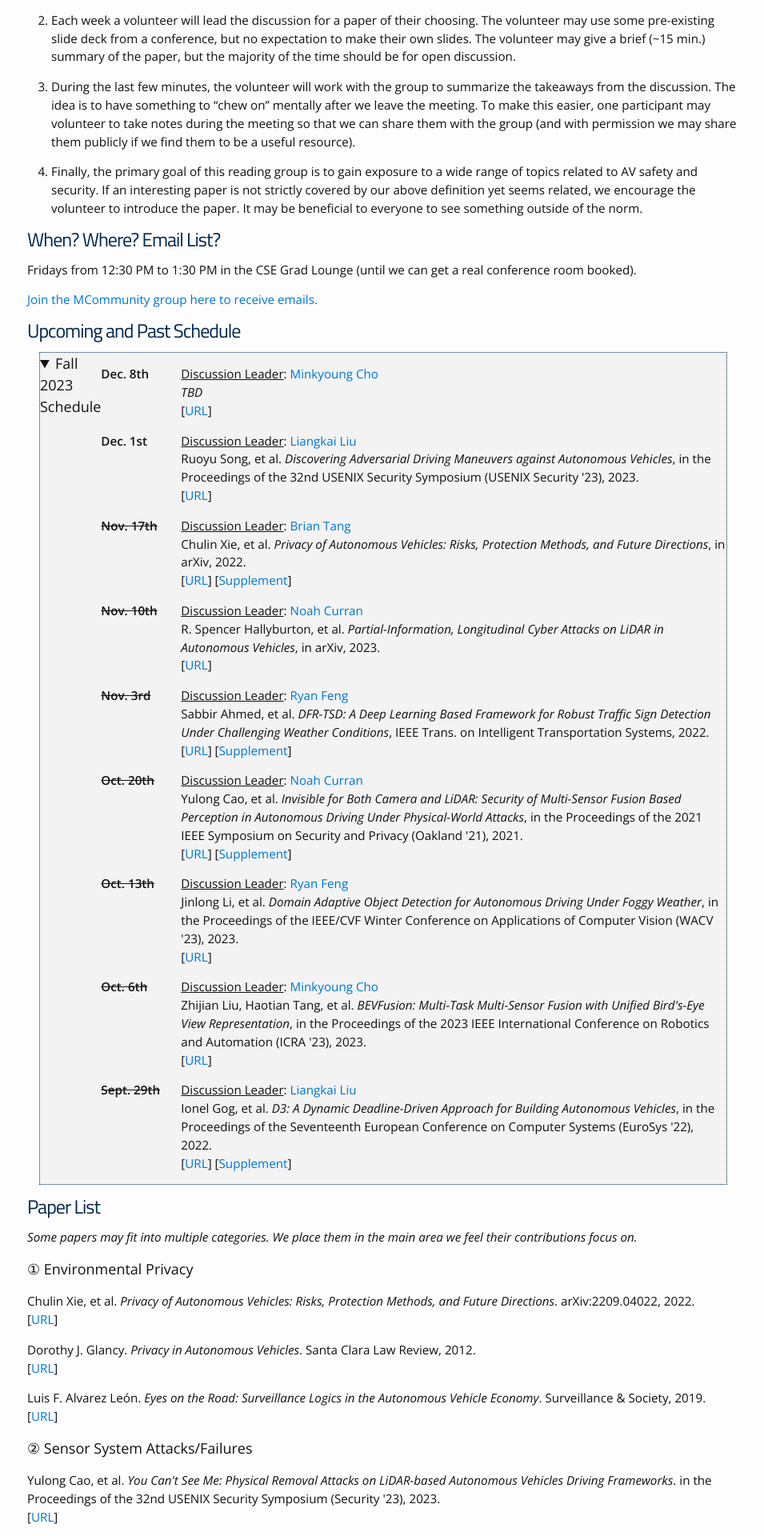
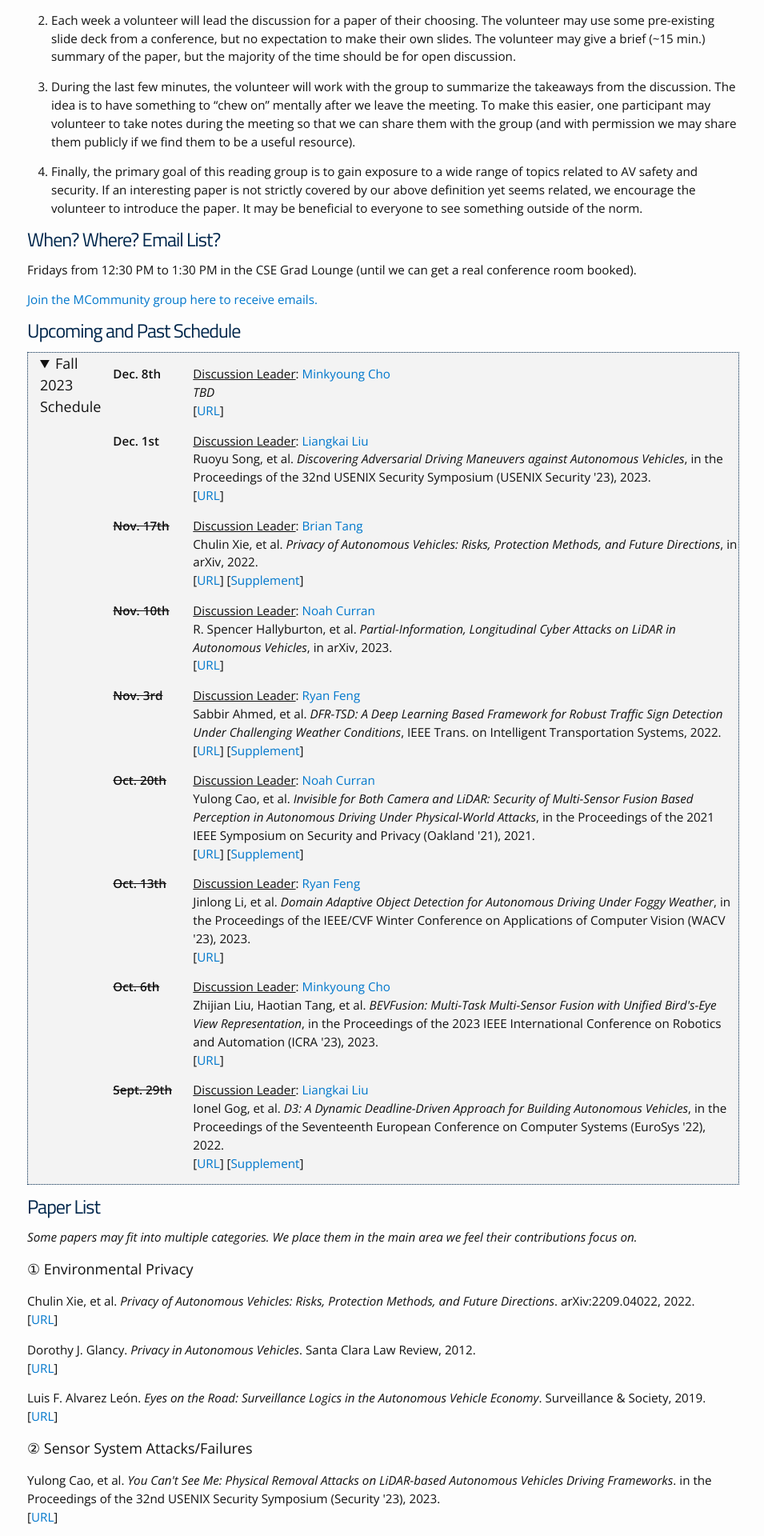
Before and after one commit to noah-curran/noah-curran.github.io, a Jekyll site: the page built from av-safe-sec.md, in a window 1280 px wide. Shown: the part 1232-3152 px from the top of the page at 80% size, without its empty margins (161-1116 px from the left). Built offline with Jekyll 4.4.1, drawn with Linux system fonts in a browser that asks for light colours.

Commit message:
condense details box

```diff
--- a/_sass/_layout.scss
+++ b/_sass/_layout.scss
@@ -271,25 +271,6 @@ ul.listing li.listing-item a {
     display: flex;
     border: 1px dotted #00274c;
     background-color: #f3f3f3;
-    margin: $spacing-unit / 2;
-}
-
-details {
-    summary {
-        font-size: 18px;
-        // &::before {
-        //     // font-family: FontAwesome;
-        //     // font-size: 18px;
-        //     // content: "\f152";
-        //     // float: left;
-        //     // margin-right: 0.4em;
-        // }
-        &::-webkit-details-marker {
-            display: none;
-        }
-
-    }
-
     flex: 1;
     margin-bottom: $spacing-unit / 2;
 
@@ -299,5 +280,27 @@ details {
     //     //     content: "\f150";
     //     // }
     // }
-    // color: grey;
 }
+
+.details-box .div {
+    margin-left: $spacing-unit / 2;
+    margin-right: $spacing-unit / 2;
+}
+
+.details-box summary {
+    margin-left: $spacing-unit / 2;
+    margin-right: $spacing-unit / 2;
+    font-size: 18px;
+
+    // &::before {
+    //     // font-family: FontAwesome;
+    //     // font-size: 18px;
+    //     // content: "\f152";
+    //     // float: left;
+    //     // margin-right: 0.4em;
+    // }
+
+    &::-webkit-details-marker {
+        display: none;
+    }
+}
```
